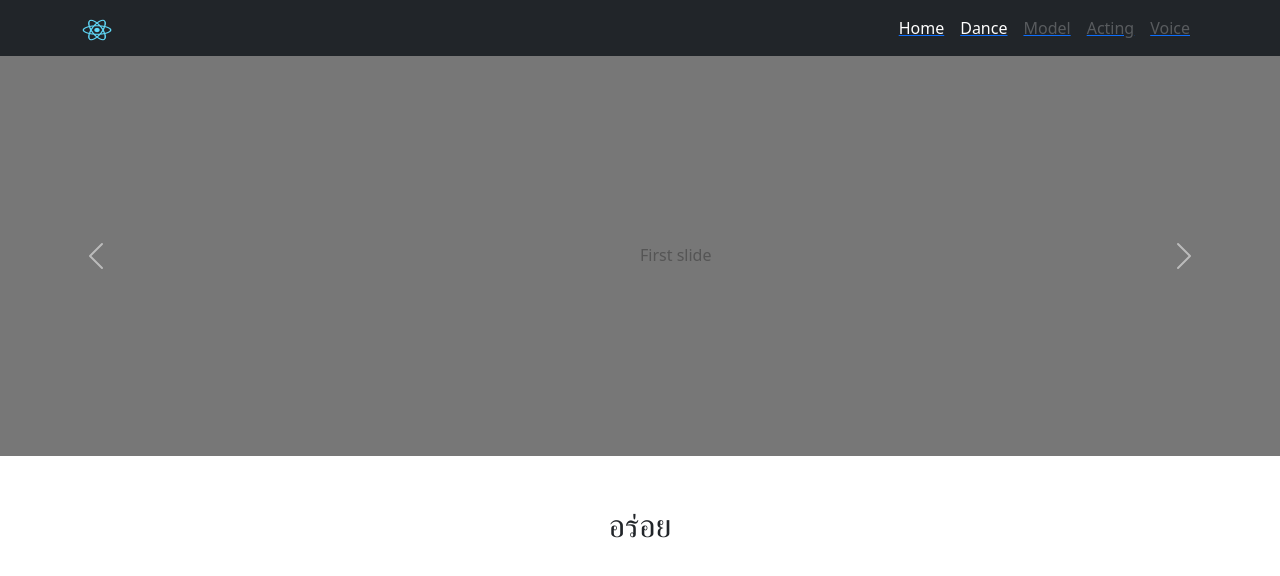
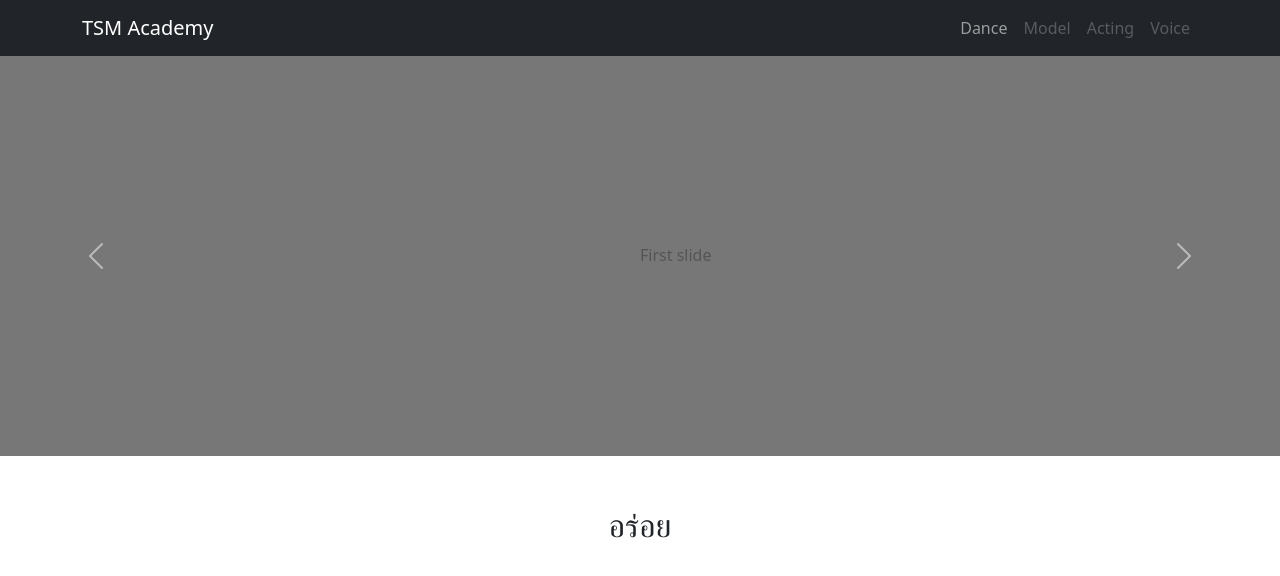
Before and after one commit to Narutchai01/tsm_academy01, a React (Create React App) app: page / in a window 1280 px wide. Shown: the top 576 px of the page. Built offline with nearby package versions, Linux system fonts and the light colour scheme.

Commit message:
add New navbar and React bootstrap

```diff
--- a/package.json
+++ b/package.json
@@ -8,6 +8,7 @@
     "@testing-library/user-event": "^13.5.0",
     "bootstrap": "^5.2.0-beta1",
     "react": "^18.2.0",
+    "react-bootstrap": "^2.4.0",
     "react-dom": "^18.2.0",
     "react-router-dom": "^6.3.0",
     "react-scripts": "5.0.1",
--- a/src/component/Nev.js
+++ b/src/component/Nev.js
@@ -1,40 +1,27 @@
 import React from "react";
-import {NavLink,Link} from "react-router-dom";
+import Container from 'react-bootstrap/Container';
+import Nav from 'react-bootstrap/Nav';
+import Navbar from 'react-bootstrap/Navbar';
+import { Link } from "react-router-dom";
+
+
 export default function Nevbar(){
     return(
         <>
-            <nav class="navbar navbar-expand-lg navbar-dark bg-dark">
-                <div class="container">
-                    <Link to="/">
-                        <a class="navbar-brand">
-                            <img src="/logo192.png" alt="" width="30" height="24"/>
-                        </a>
-                    </Link>
-                    <button class="navbar-toggler" type="button" data-bs-toggle="collapse" data-bs-target="#navbarSupportedContent" aria-controls="navbarSupportedContent" aria-expanded="false" aria-label="Toggle navigation">
-                    <span class="navbar-toggler-icon"></span>
-                    </button>
-                    <div class="collapse navbar-collapse" id="navbarSupportedContent">
-                        <ul class="navbar-nav ms-auto mb-2 mb-lg-0">
-                            <li class="nav-item">
-                                <Link to="/"><a class="nav-link active">Home</a></Link>
-                            </li>
-                            <li class="nav-item">
-                                <Link to="dance"><a class="nav-link active">Dance</a></Link>
-                            </li>
-                            <li class="nav-item">
-                                <Link to="/"><a class="nav-link disabled">Model</a></Link>
-                            </li>
-                            <li class="nav-item">
-                                <Link to="/"><a class="nav-link disabled">Acting</a></Link>
-                            </li>
-                            <li class="nav-item">
-                                <Link to="/"><a class="nav-link disabled">Voice</a></Link>
-                            </li>
-
-                        </ul>
-                    </div>
-                </div>
-            </nav>
+            <Navbar bg="dark" expand="lg"  variant="dark">
+                <Container>
+                    <Navbar.Brand href="/">TSM Academy</Navbar.Brand>
+                    <Navbar.Toggle aria-controls="basic-navbar-nav" />
+                    <Navbar.Collapse id="basic-navbar-nav">
+                        <Nav className="ms-auto">
+                            <Nav.Link as={Link} to="dance">Dance</Nav.Link>
+                            <Nav.Link as={Link} to="dance" disabled>Model</Nav.Link>
+                            <Nav.Link as={Link} to="dance" disabled>Acting</Nav.Link>
+                            <Nav.Link as={Link} to="dance" disabled>Voice</Nav.Link>
+                        </Nav>
+                    </Navbar.Collapse>
+                </Container>
+            </Navbar>
         </>
     )
 }
```
Also changed, not shown: 1 other file (tests, documents, lock files or other folders).
